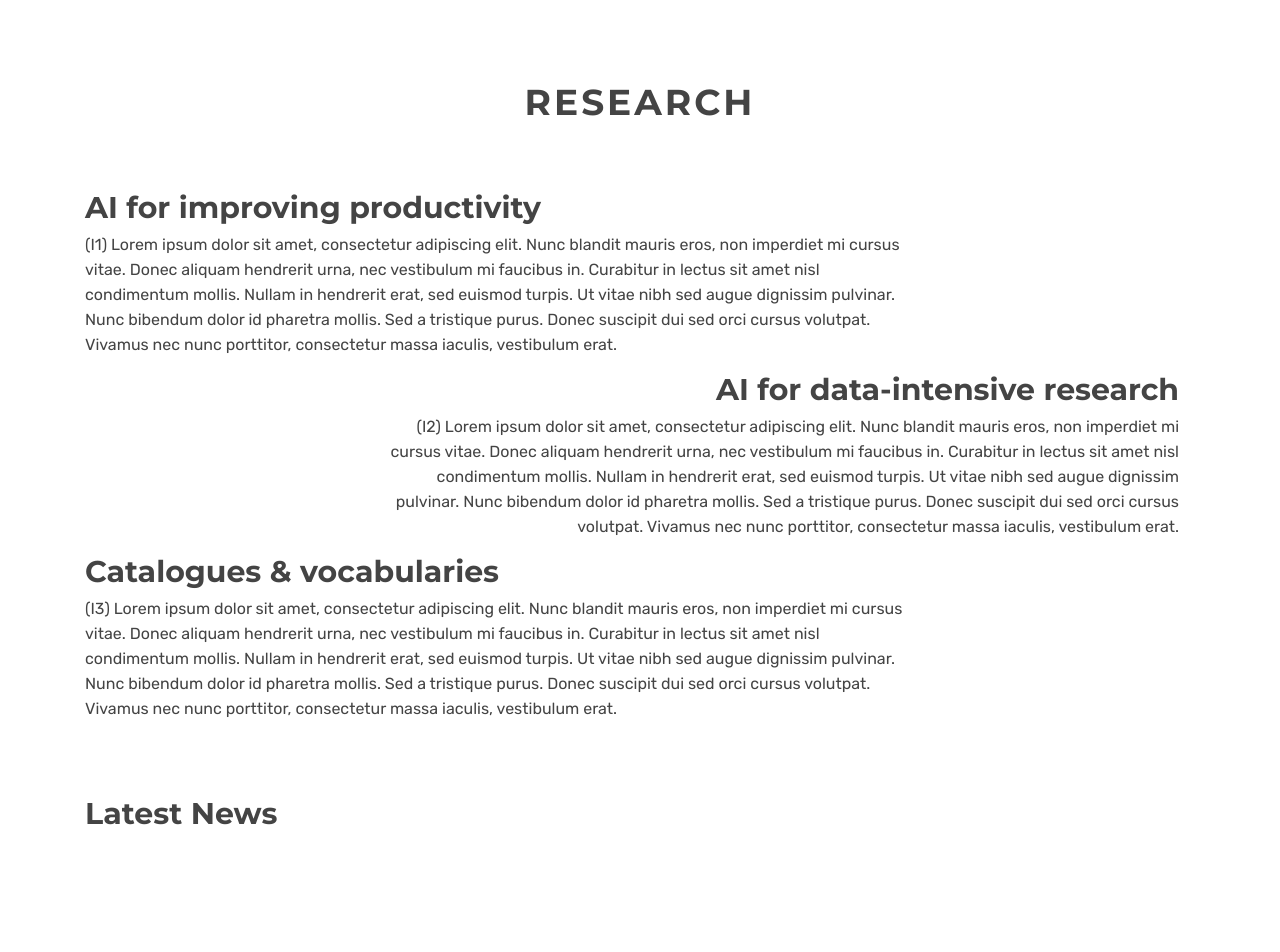
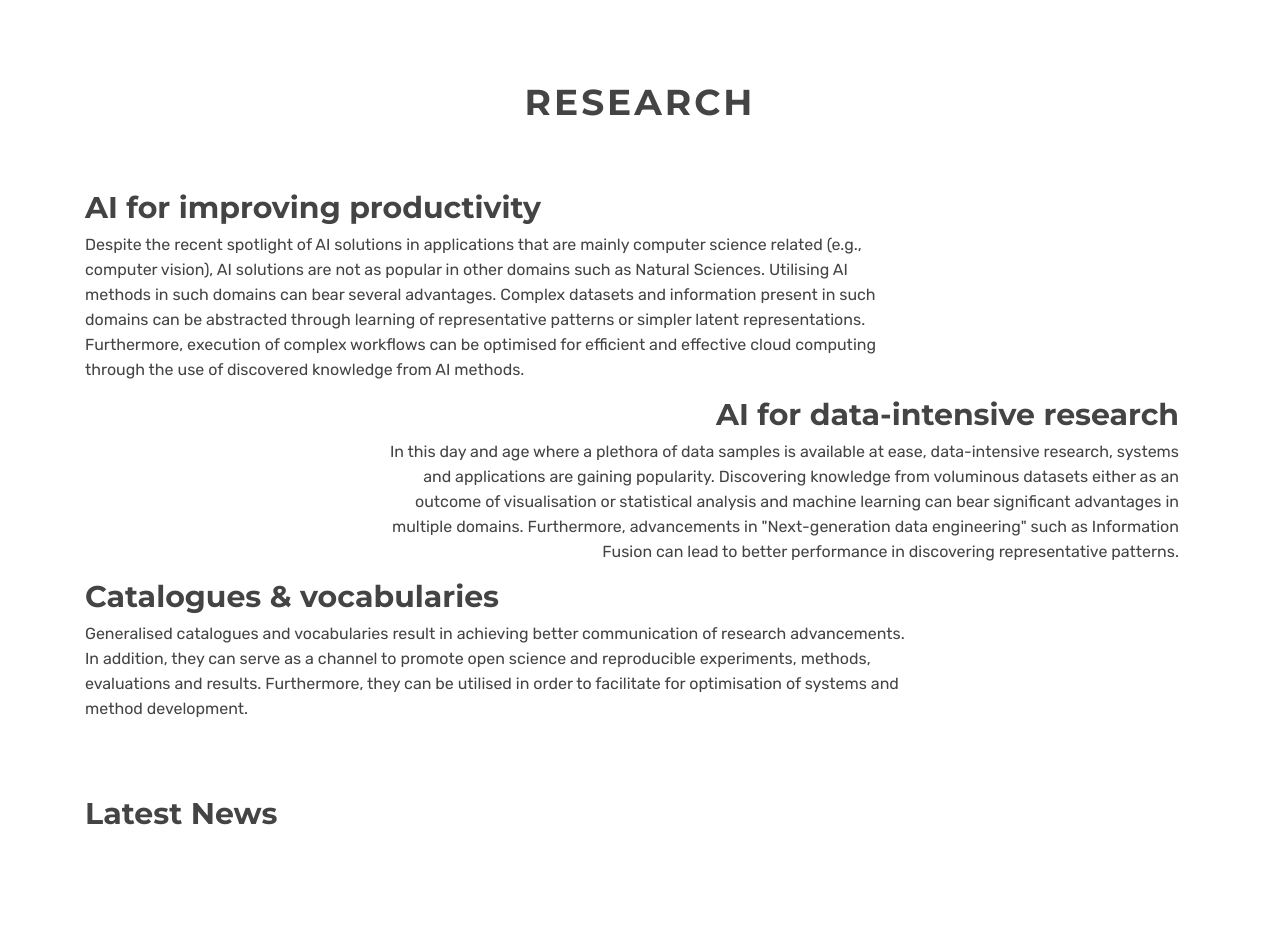
Before and after one commit to id-is/id-is.github.com, a Jekyll site: the page built from index.html, in a window 1280 px wide. Shown: the part 583-1535 px from the top of the page. Built offline with Jekyll 4.4.1, drawn with Linux system fonts in a browser that asks for light colours.

Commit message:
index content

```diff
--- a/_config.yml
+++ b/_config.yml
@@ -148,9 +148,9 @@ JB :
   #   ./_includes/custom/[HELPER]
   # where [HELPER] is the name of the helper you are overriding.
 ContentIndex:
-  I1: (I1) Lorem ipsum dolor sit amet, consectetur adipiscing elit. Nunc blandit mauris eros, non imperdiet mi cursus vitae. Donec aliquam hendrerit urna, nec vestibulum mi faucibus in. Curabitur in lectus sit amet nisl condimentum mollis. Nullam in hendrerit erat, sed euismod turpis. Ut vitae nibh sed augue dignissim pulvinar. Nunc bibendum dolor id pharetra mollis. Sed a tristique purus. Donec suscipit dui sed orci cursus volutpat. Vivamus nec nunc porttitor, consectetur massa iaculis, vestibulum erat.
-  I2: (I2) Lorem ipsum dolor sit amet, consectetur adipiscing elit. Nunc blandit mauris eros, non imperdiet mi cursus vitae. Donec aliquam hendrerit urna, nec vestibulum mi faucibus in. Curabitur in lectus sit amet nisl condimentum mollis. Nullam in hendrerit erat, sed euismod turpis. Ut vitae nibh sed augue dignissim pulvinar. Nunc bibendum dolor id pharetra mollis. Sed a tristique purus. Donec suscipit dui sed orci cursus volutpat. Vivamus nec nunc porttitor, consectetur massa iaculis, vestibulum erat.
-  I3: (I3) Lorem ipsum dolor sit amet, consectetur adipiscing elit. Nunc blandit mauris eros, non imperdiet mi cursus vitae. Donec aliquam hendrerit urna, nec vestibulum mi faucibus in. Curabitur in lectus sit amet nisl condimentum mollis. Nullam in hendrerit erat, sed euismod turpis. Ut vitae nibh sed augue dignissim pulvinar. Nunc bibendum dolor id pharetra mollis. Sed a tristique purus. Donec suscipit dui sed orci cursus volutpat. Vivamus nec nunc porttitor, consectetur massa iaculis, vestibulum erat.
+  I1: "Despite the recent spotlight of AI solutions in applications that are mainly computer science related (e.g., computer vision), AI solutions are not as popular in other domains such as Natural Sciences. Utilising AI methods in such domains can bear several advantages. Complex datasets and information present in such domains can be abstracted through learning of representative patterns or simpler latent representations. Furthermore, execution of complex workflows can be optimised for efficient and effective cloud computing through the use of discovered knowledge from AI methods."
+  I2: "In this day and age where a plethora of data samples is available at ease, data-intensive research, systems and applications are gaining popularity. Discovering knowledge from voluminous datasets either as an outcome of visualisation or statistical analysis and machine learning can bear significant advantages in multiple domains. Furthermore, advancements in \"Next-generation data engineering\" such as Information Fusion can lead to better performance in discovering representative patterns."
+  I3: "Generalised catalogues and vocabularies result in achieving better communication of research advancements. In addition, they can serve as a channel to promote open science and reproducible experiments, methods, evaluations and results. Furthermore, they can be utilised in order to facilitate for optimisation of systems and method development."
 
 ContentTeam:
   CurrentMembers:
```
